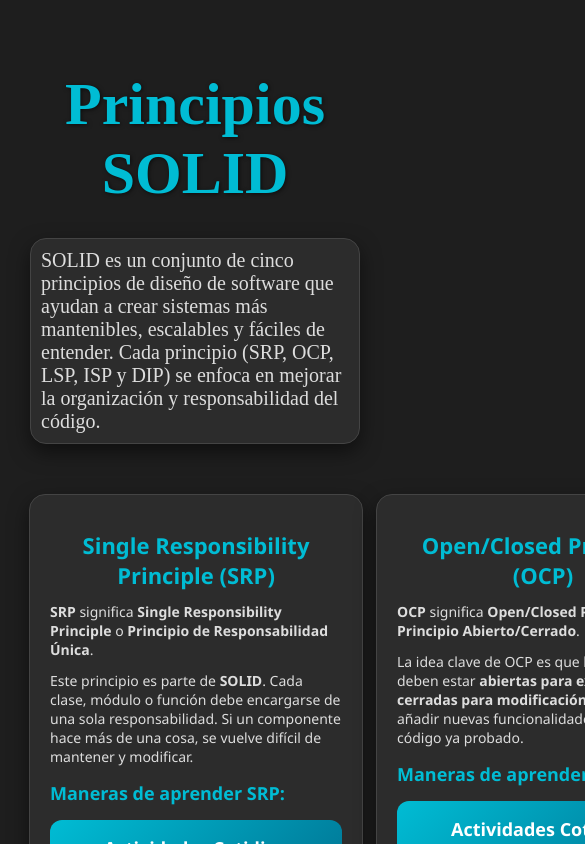
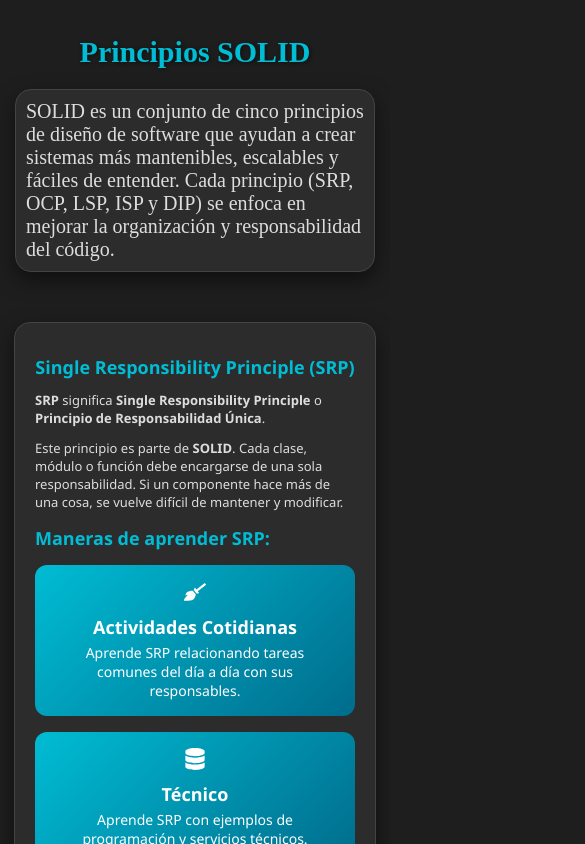
Before and after one commit to PabloGarciaJC/gestor-de-tareas-solid-ts, a React (Vite) app: page / in a window 390 px wide. Shown: the top 844 px of the page, 585 px wide, since content can reach past the window. Built offline with nearby package versions, Linux system fonts and the light colour scheme.

Commit message:
correcion de estilos para version movil

```diff
--- a/src/index.css
+++ b/src/index.css
@@ -238,3 +238,72 @@ body {
     border-radius: 16px;
     padding: 10px;
 }
+
+
+/* =========== RESPONSIVE =========== */
+
+/* Tablets (pantallas medianas) */
+@media (max-width: 1024px) {
+  .solid-title-primary {
+    font-size: 48px;
+  }
+
+  .srp-grid {
+    grid-template-columns: repeat(2, 1fr);
+    gap: 12px;
+  }
+}
+
+/* Móviles (pantallas pequeñas) */
+@media (max-width: 768px) {
+  .solid-title-primary {
+    font-size: 38px;
+    margin-bottom: 20px;
+  }
+
+  .srp-grid {
+    grid-template-columns: 1fr;
+    gap: 14px;
+  }
+
+  .srp-container {
+    width: 100%;
+  }
+
+  .srp-title {
+    font-size: 18px;
+  }
+
+  .srp-description,
+  .srp-explain-list {
+    font-size: 13px;
+  }
+
+  .learning-card {
+    flex-direction: column;
+    text-align: center;
+  }
+}
+
+/* Móviles muy pequeños */
+@media (max-width: 480px) {
+  .solid-title-primary {
+    font-size: 30px;
+  }
+
+  body {
+    padding: 15px;
+  }
+
+  .srp-task-item {
+    flex-direction: column;
+    gap: 8px;
+    text-align: center;
+  }
+
+  .srp-button,
+  .srp-delete-btn {
+    width: 100%;
+    justify-content: center;
+  }
+}
```
